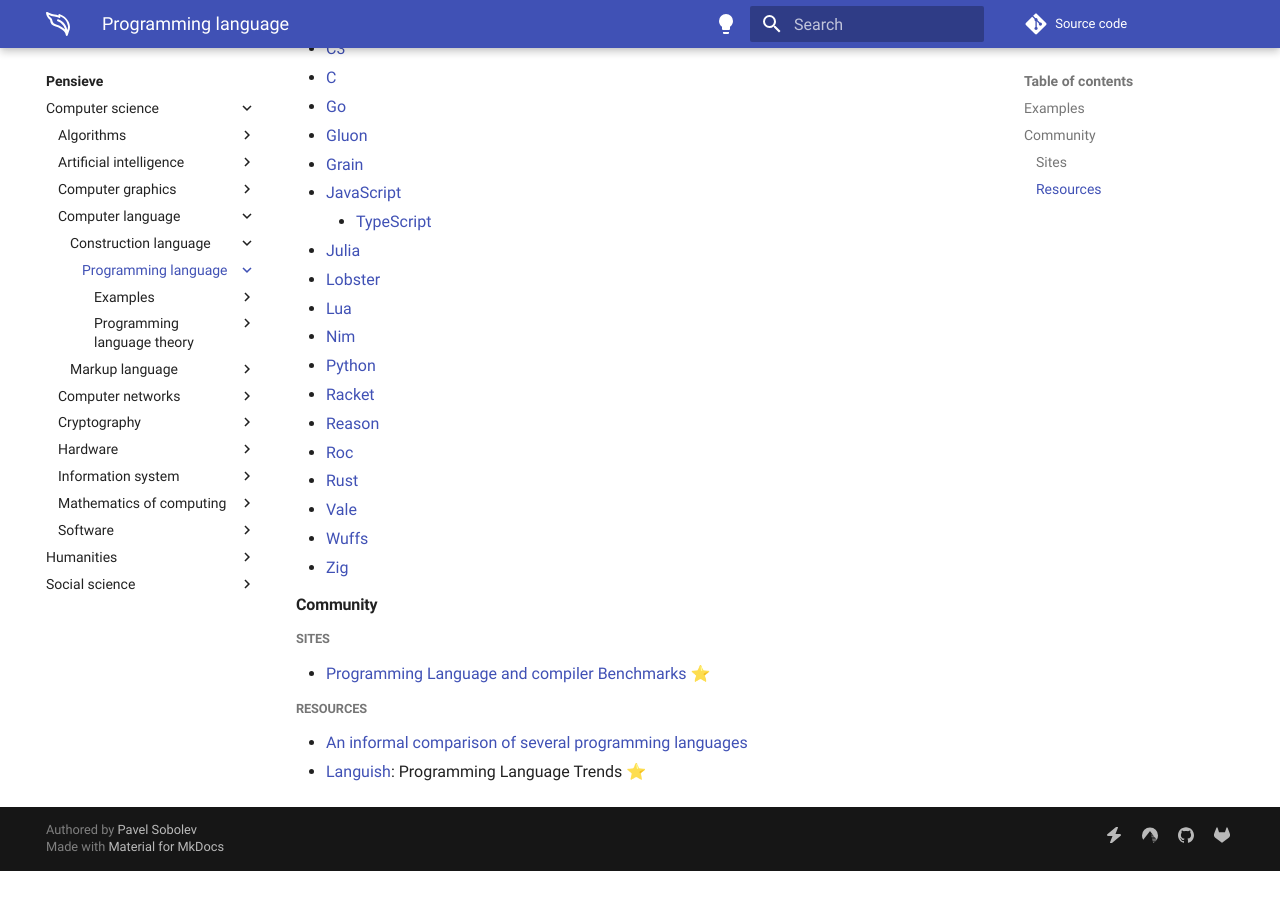
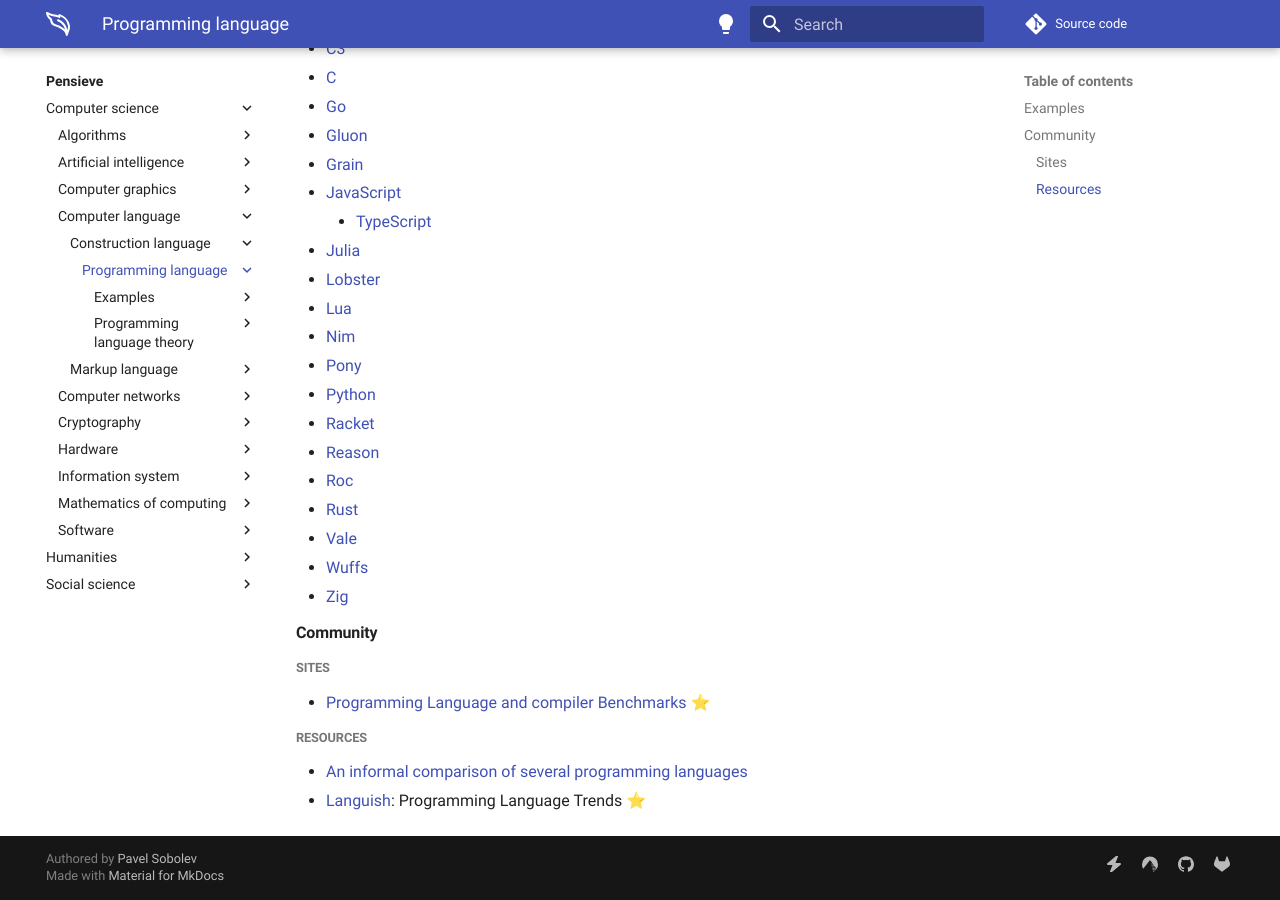
Before and after one commit to paveloom/paveloom.dev, an MkDocs documentation site: the page built from content/pensieve/programming-language.md, in a window 1280 px wide and 900 px high, scrolled down 505 px. Built offline with MkDocs 1.6.1 and Material for MkDocs 9.7.7, drawn with Linux system fonts in a browser that asks for light colours; comment, search, counter and statistics services are not loaded; before the commit the page ends 1376 px from its top, so only the background shows below that.

Commit message:
Pensieve: update the Programming language page.

```diff
--- a/content/pensieve/programming-language.md
+++ b/content/pensieve/programming-language.md
@@ -21,6 +21,7 @@
 - [Lobster](lobster.md)
 - [Lua](lua.md)
 - [Nim](nim.md)
+- [Pony](https://www.ponylang.io)
 - [Python](python.md)
 - [Racket](https://racket-lang.org)
 - [Reason](https://reasonml.github.io)
```
